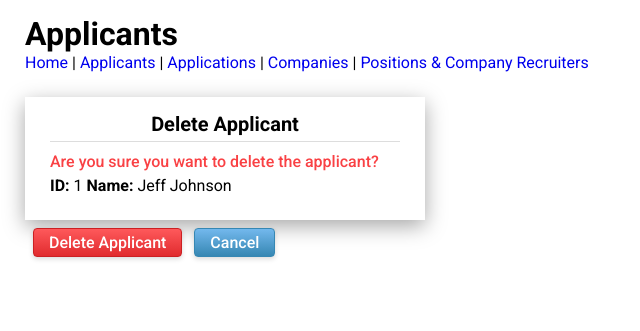
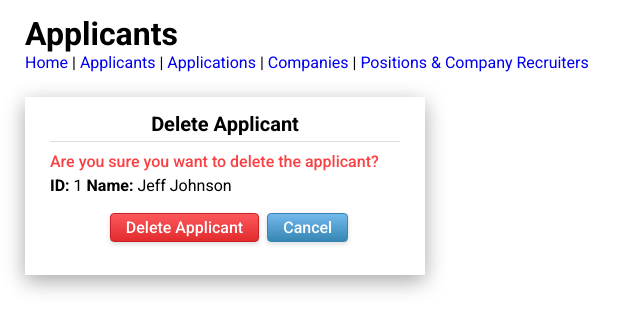
Before and after one commit to sophlil/DreamOffer, a Flask app: page /delete-applicant/1 in a window 1280 px wide. Shown: the top 331 px of the page, without its empty margins (0-640 px from the left). Run offline with Flask 2, Linux system fonts and the light colour scheme; data comes from the database, SQL or seed files in the repository; data that the repository does not hold is empty; some libraries are stand-ins or nearby versions.

Commit message:
edit delete form styles

```diff
--- a/static/style.css
+++ b/static/style.css
@@ -282,6 +282,10 @@ fieldset > label {
   font-size: 16px;
 }
 
+fieldset > label > span {
+  font-weight: 400;
+}
+
 fieldset > .wrapper {
   margin-top: 10px;
   display: flex;
--- a/templates/delete_applicant.j2
+++ b/templates/delete_applicant.j2
@@ -31,7 +31,7 @@
                 <label><strong>ID: </strong><span>{{data[0].applicantID}}</span></label>
                 <label><strong>Name: </strong><span>{{data[0].name}}</span></label>
                 </div>
-            </fieldset>
+                <div class="wrapper">
                     <input
                         type="submit"
                         value="Delete Applicant"
@@ -42,6 +42,8 @@
                     <a class="btn-anchor" href='/applicants'>
                         <input class="btn" type="button" value="Cancel">
                     </a>
+                </div>
+            </fieldset>
         </form>
     </div>
     <!-- END DELETE -->
--- a/templates/delete_application.j2
+++ b/templates/delete_application.j2
@@ -33,7 +33,7 @@
                 <label><strong>Position: </strong><span>{{data[0].positionTitle}}</span></label>
                 <label><strong>Company: </strong><span>{{data[0].companyName}}</span></label>
                 </div>
-            </fieldset>
+                <div class="wrapper">
                     <input
                         type="submit"
                         value="Delete Application"
@@ -44,6 +44,8 @@
                     <a class="btn-anchor" href='/applications'>
                         <input class="btn" type="button" value="Cancel">
                     </a>
+                </div>
+            </fieldset>
         </form>
     </div>
     <!-- END DELETE -->
--- a/templates/delete_company.j2
+++ b/templates/delete_company.j2
@@ -31,7 +31,7 @@
                 <label><strong>ID: </strong><span>{{data[0].companyID}}</span></label>
                 <label><strong>Name: </strong><span>{{data[0].name}}</span></label>
                 </div>
-            </fieldset>
+                <div class="wrapper">
                     <input
                         type="submit"
                         value="Delete Company"
@@ -42,6 +42,8 @@
                     <a class="btn-anchor" href='/companies'>
                         <input class="btn" type="button" value="Cancel">
                     </a>
+                </div>
+            </fieldset>
         </form>
     </div>
     <!-- END DELETE -->
--- a/templates/delete_positionsrecruiters.j2
+++ b/templates/delete_positionsrecruiters.j2
@@ -30,7 +30,7 @@
                 <label><strong>Title: </strong><span>{{data[0].title}}</span></label>
                 <label><strong>ID: </strong><span>{{data[0].recruiterID}}</span></label>
                 <label><strong>Name: </strong><span>{{data[0].name}}</span></label>
-            </fieldset>
+                <div class="wrapper">
                     <input
                         type="submit"
                         value="Delete Affiliation"
@@ -41,6 +41,8 @@
                     <a class="btn-anchor" href='/positionscompanyrecruiters'>
                         <input class="btn" type="button" value="Cancel">
                     </a>
+                </div>
+            </fieldset>
         </form>
     </div>
 
```
Lines whose indentation alone changed are shown as unchanged.
